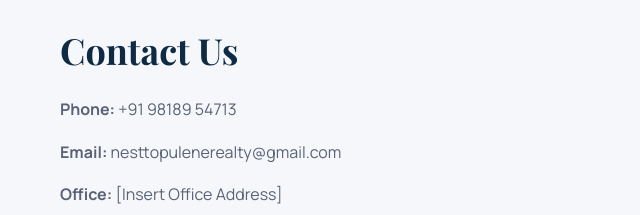
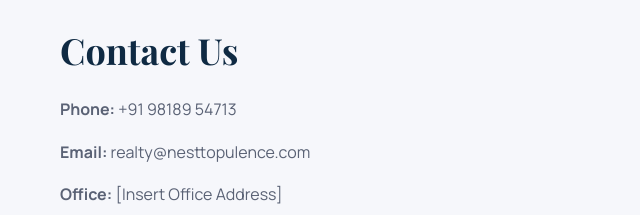
Before and after one commit to Hemant493/nestt-opulence-realty, a plain HTML site: page index.html in a window 1280 px wide. Shown: the part 4100-4315 px from the top of the page, 0-640 px from the left. Drawn offline with nearby package versions, Linux system fonts and the light colour scheme.

Commit message:
Update index.html

```diff
--- a/index.html
+++ b/index.html
@@ -175,7 +175,7 @@
     <div class="section__text">
       <h2>Contact Us</h2>
       <p><strong>Phone:</strong> +91 98189 54713</p>
-      <p><strong>Email:</strong> nesttopulenerealty@gmail.com</p>
+      <p><strong>Email:</strong> realty@nesttopulence.com</p>
       <p><strong>Office:</strong> [Insert Office Address]</p>
       <p class="fine">Business hours: Mon–Sat, 10:00–18:00 IST</p>
     </div>
```
